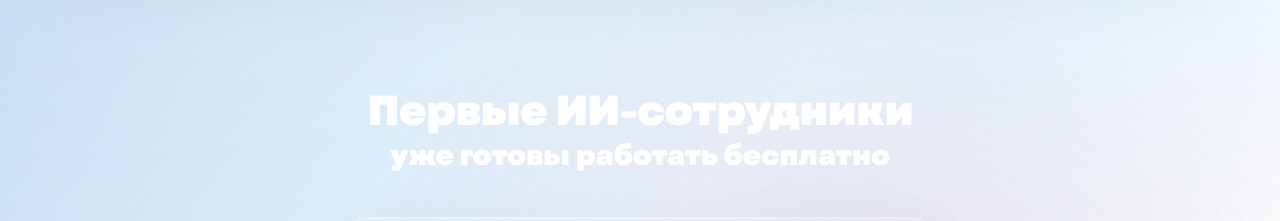
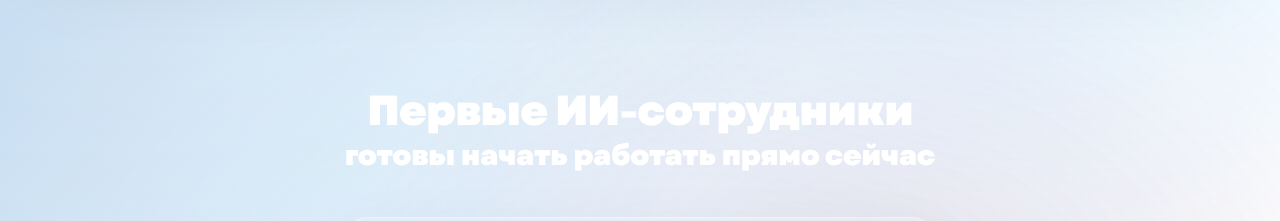
Before and after one commit to uniconsulting/uni.com, a Next.js app: page / in a window 1280 px wide. Shown: the part 1060-1281 px from the top of the page. Built offline with nearby package versions, Linux system fonts and the light colour scheme.

Commit message:
Update CTA1.tsx

```diff
--- a/src/components/sections/CTA1.tsx
+++ b/src/components/sections/CTA1.tsx
@@ -12,7 +12,7 @@ export default function CTA1() {
           </h2>
 
           <div className="mt-1 text-white font-semibold tracking-[-0.01em] text-[16px] sm:text-[28px] lg:text-[28px]">
-            уже готовы работать бесплатно
+            готовы начать работать прямо сейчас
           </div>
         </div>
 
```
